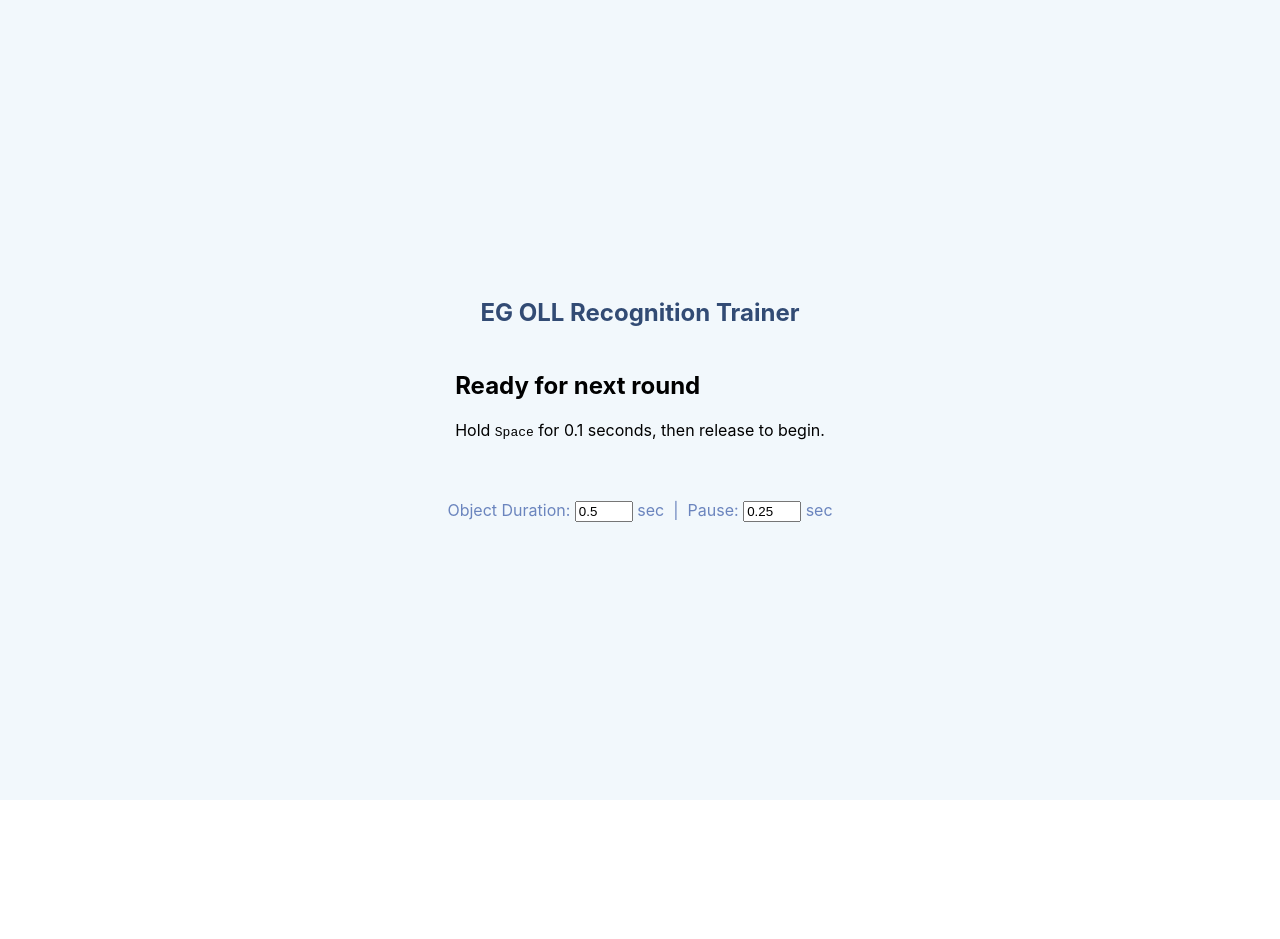
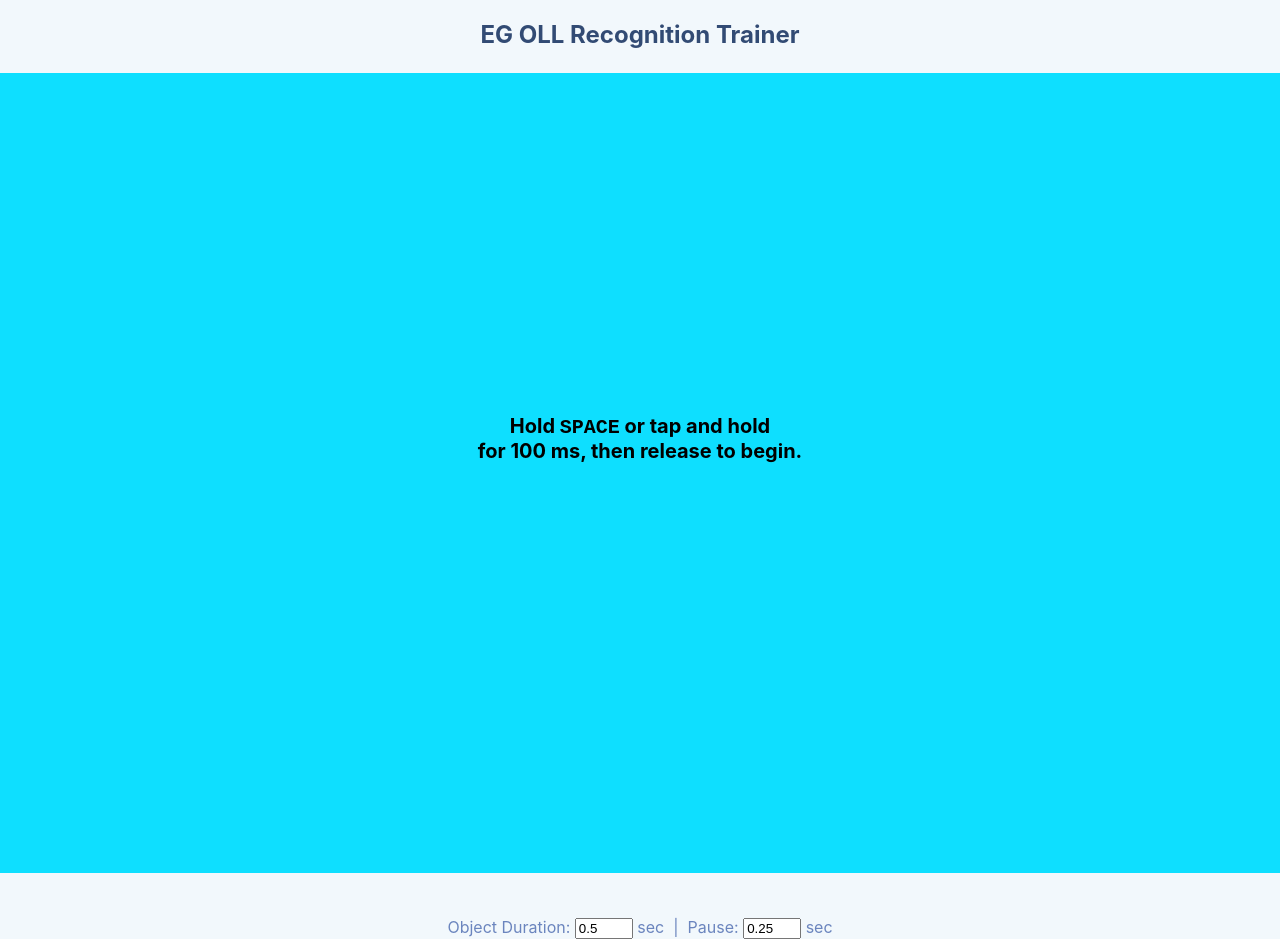
Before and after one commit to Ayator/2x2-FF-EG-OneLook, a React (Create React App) app in the folder frontend/: page /eg-trainer in a window 1280 px wide. Before the commit the page ends 800 px from the top, so only its background shows below. Built offline with nearby package versions, Linux system fonts and the light colour scheme.

Commit message:
idle phase UI separated into its own component

```diff
--- /dev/null
+++ b/frontend/src/EGIdlePhase.js
@@ -0,0 +1,102 @@
+import React, { useEffect, useRef, useState } from "react";
+
+const HOLD_TIME_MS = 100;
+
+export default function EGIdlePhase({ onBegin, lastResult }) {
+    const [readyToAdvance, setReadyToAdvance] = useState(false);
+    const timerRef = useRef(null);
+    const holdActiveRef = useRef(false);
+
+    // Reset flash on unmount
+    useEffect(() => {
+        return () => {
+            holdActiveRef.current = false;
+            clearTimeout(timerRef.current);
+            setReadyToAdvance(false);
+        };
+    }, []);
+
+    // Touch logic
+    function onTouchStart() {
+        if (holdActiveRef.current) return;
+        holdActiveRef.current = true;
+        timerRef.current = setTimeout(() => {
+            if (holdActiveRef.current) setReadyToAdvance(true);
+        }, HOLD_TIME_MS);
+    }
+    function onTouchEnd() {
+        clearTimeout(timerRef.current);
+        if (readyToAdvance) onBegin();
+        setReadyToAdvance(false);
+        holdActiveRef.current = false;
+    }
+
+    // Spacebar logic
+    useEffect(() => {
+        function onKeyDown(e) {
+        if (e.repeat || holdActiveRef.current) return;
+        if (e.code === "Space") {
+            holdActiveRef.current = true;
+            timerRef.current = setTimeout(() => {
+            if (holdActiveRef.current) setReadyToAdvance(true);
+            }, HOLD_TIME_MS);
+            e.preventDefault();
+        }
+        }
+        function onKeyUp(e) {
+        if (e.code === "Space") {
+            clearTimeout(timerRef.current);
+            if (readyToAdvance) onBegin();
+            setReadyToAdvance(false);
+            holdActiveRef.current = false;
+            e.preventDefault();
+        }
+        }
+        window.addEventListener("keydown", onKeyDown);
+        window.addEventListener("keyup", onKeyUp);
+        return () => {
+        window.removeEventListener("keydown", onKeyDown);
+        window.removeEventListener("keyup", onKeyUp);
+        };
+    }, [readyToAdvance, onBegin]);
+
+    return (
+        <div
+        onTouchStart={onTouchStart}
+        onTouchEnd={onTouchEnd}
+        style={{
+            minHeight: "100vh",
+            display: "flex",
+            flexDirection: "column",
+            alignItems: "center",
+            justifyContent: "center",
+            transition: "background 0.18s",
+            background: readyToAdvance ? "#47e47a" : "rgba(0, 221, 255, 0.94)",
+            width: "100%",
+            fontSize: 20
+        }}
+        >
+        <div style={{ textAlign: "center" }}>
+            {lastResult && (
+                <div>
+                    <strong>
+                        {lastResult.isCorrect ? "Correct!" : "Incorrect"}
+                    </strong>
+                    <br />
+                    Chosen: {lastResult.chosen.oll} {lastResult.chosen.orientation} <br />
+                    Expected: {lastResult.expected.oll} {lastResult.expected.orientation}
+                </div>
+            )}
+            <p>
+                <b>Hold <kbd>SPACE</kbd> or tap and hold<br/>for {HOLD_TIME_MS} ms, then release to begin.</b>
+            </p>
+            <p style={{
+                color: readyToAdvance ? "#1d6134" : "#bbb",
+                marginTop: 36, fontWeight: 600, fontSize: 22, minHeight: 30
+            }}>
+                {readyToAdvance ? "Ready! Release to start." : ""}
+            </p>
+        </div>
+        </div>
+    );
+}
--- a/frontend/src/EGRecognitionTrainer.js
+++ b/frontend/src/EGRecognitionTrainer.js
@@ -3,10 +3,10 @@ import SequenceRenderer from "./SequenceRenderer";
 import AnswerOLL from "./AnswerOLL";
 import AnswerPLL from "./AnswerPLL";
 import KeybindingsOverlay from "./utils/KeybindingsOverlay";
-import { useOrientation } from "./hooks/useOrientation"; // or your path
+import { useOrientation } from "./hooks/useOrientation";
+import EGIdlePhase from "./EGIdlePhase";
 
 import { ollCases } from "./data/ollCases";
-import { useSpacebarHold } from "./hooks/useSpacebarHold";
 
 const colorNames = ["White", "Yellow", "Blue", "Green", "Red", "Orange"];
 function pick(arr) { return arr[Math.floor(Math.random() * arr.length)]; }
@@ -22,16 +22,12 @@ export default function EGRecognitionTrainer({ duration = 0.5, pause = 0.25 }) {
     const [selectedPLL, setSelectedPLL] = useState("VANILLA");
     const orientation = useOrientation();
 
-    // Handle spacebar hold→release for idle→showing
-    useSpacebarHold(100, () => {
-        if (phase === "idle") {
-            // Start new round!
-            setCaseObj(pick(ollCases));
-            setColors([pick(colorNames), pick(colorNames), pick(colorNames)]);
-            setSeqStep(0);
-            setPhase("showing");
-        }
-    });
+    function handleBegin() {
+        setCaseObj(pick(ollCases));
+        setColors([pick(colorNames), pick(colorNames), pick(colorNames)]);
+        setSeqStep(0);
+        setPhase("showing");
+    }
 
     // Show next sequence or transition to answer
     useEffect(() => {
@@ -83,22 +79,10 @@ export default function EGRecognitionTrainer({ duration = 0.5, pause = 0.25 }) {
         }}>
             <h2 style={{ color: "#324b74", marginBottom: "24px" }}>EG OLL Recognition Trainer</h2>
             {phase === "idle" && (
-                <div>
-                    <h2>Ready for next round</h2>
-                    {lastResult && (
-                        <div>
-                            <strong>
-                                {lastResult.isCorrect ? "Correct!" : "Incorrect"}
-                            </strong>
-                            <br />
-                            Chosen: {lastResult.chosen.oll} {lastResult.chosen.orientation} <br />
-                            Expected: {lastResult.expected.oll} {lastResult.expected.orientation}
-                        </div>
-                    )}
-                    <p>
-                        Hold <kbd>Space</kbd> for 0.1 seconds, then release to begin.
-                    </p>
-                </div>
+                <EGIdlePhase
+                    onBegin={handleBegin}
+                    lastResult={lastResult}
+                />
             )}
             {phase === "showing" && (
                 <SequenceRenderer
```
